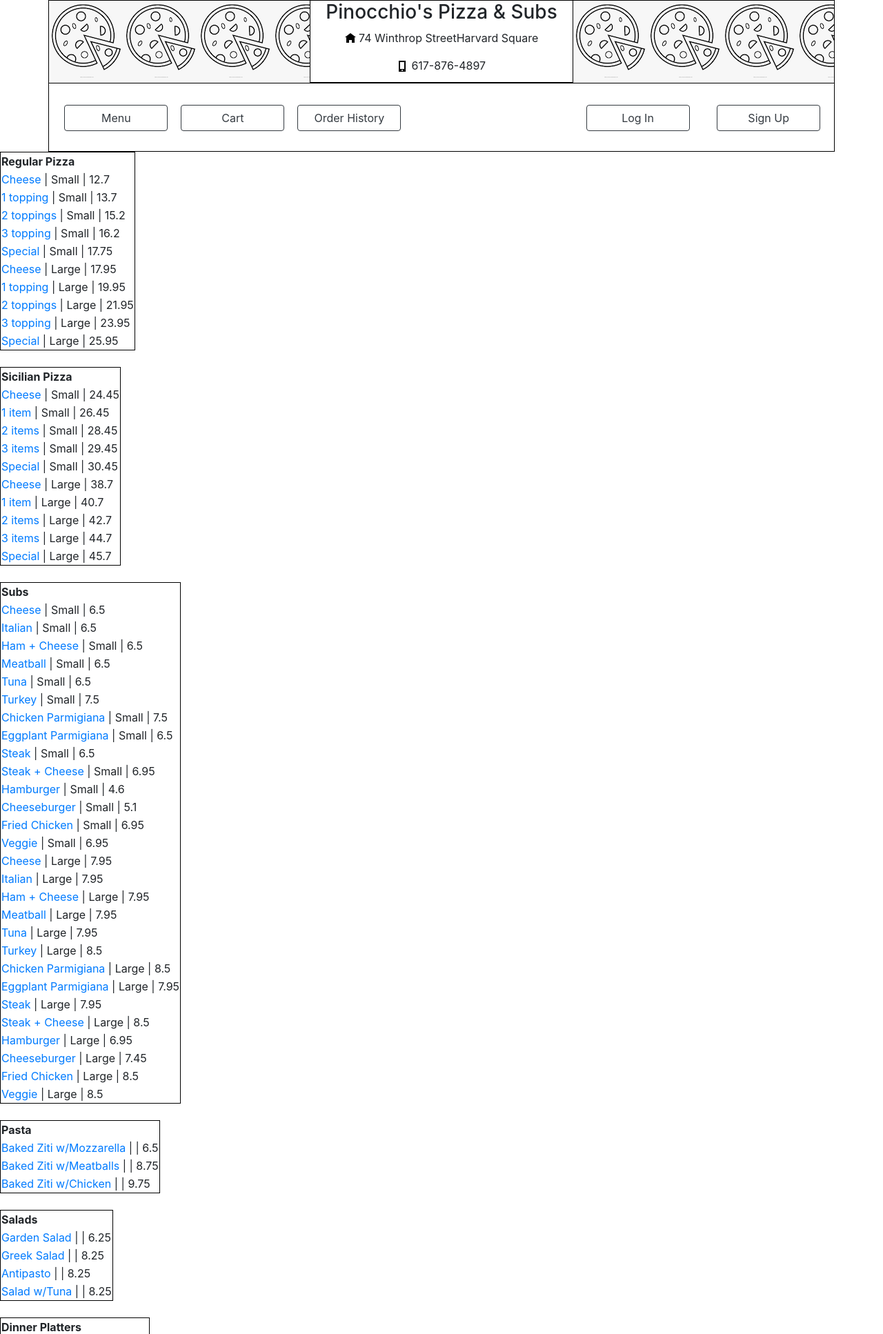
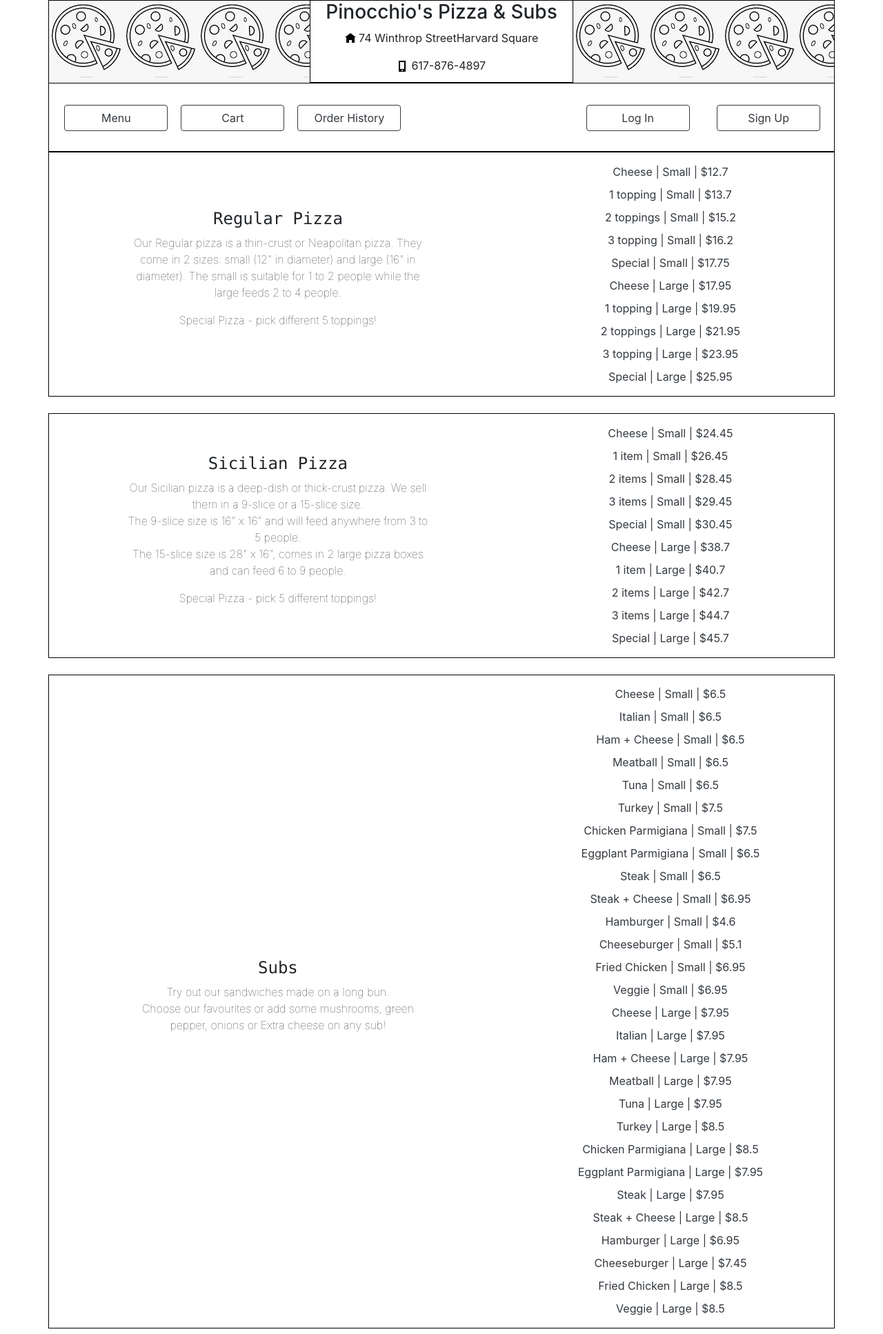
Before and after one commit to laimaurnezaite/Pinocchios, a Django app: page /menu/ in a window 1280 px wide. Shown: the top 1934 px of the page at 69% size. Run offline with Django 3.2, Linux system fonts and the light colour scheme; data comes from the database, SQL or seed files in the repository; some libraries are stand-ins or nearby versions.

Commit message:
create menu layout

```diff
--- a/templates/main_list.html
+++ b/templates/main_list.html
@@ -4,18 +4,42 @@
 
 {% block content %}
     {% for category in menu_categories %}
-        <table style="border: 1px black solid;">
-            <tr>
-                <th>{{category}}</th>
-            </tr>
-            {% for item in menu_items %}
-                {% if item.item_category == category %}
-                <tr>
-                    <td><a href="{% url 'item_detail' item.pk %}">{{item}} </a>  | {{item.size}} | {{item.unit_price}}</td>
-                </tr>
-                {% endif %}
-            {% endfor %}
-        </table>
+        <div class="container">
+            <div class="row justify-content-around" style="border: 1px solid black;">
+                <div class="col-5" style=" text-align:center; margin:auto">
+                    <h4 class="text-monospace">{{category}}</h4>
+                    {% if category == "Regular Pizza" %}
+                        <p class="font-weight-lighter">Our Regular pizza is a thin-crust or Neapolitan pizza. They come in 2 sizes: small (12" in diameter) and large (16" in diameter). The small is suitable for 1 to 2 people while the large feeds 2 to 4 people.</p>
+                        <p class="font-weight-lighter">Special Pizza - pick different 5 toppings!</p>
+
+                    {% elif category == "Sicilian Pizza" %}
+
+                        <p class="font-weight-lighter" >Our Sicilian pizza is a deep-dish or thick-crust pizza. We sell them in a 9-slice or a 15-slice size.
+                        <br>The 9-slice size is 16" x 16" and will feed anywhere from 3 to 5 people.
+                        <br>The 15-slice size is 28" x 16", comes in 2 large pizza boxes and can feed 6 to 9 people.</p>
+                        <p class="font-weight-lighter" >Special Pizza - pick 5 different toppings!</p>
+                    {% elif category == "Subs" %}
+                        <p class="font-weight-lighter" >Try out our  sandwiches made on a long bun. <br>Choose our favourites or add some mushrooms, green pepper, onions or Extra cheese on any sub!</p>
+                    {% elif category == "Pasta" %}
+                        <p class="font-weight-lighter" >Our delicous classic Italian American comfort food - pasta with Neapolitan-style tomato-based sauce with meat, cheese or chicken. So YUMMY! </p>
+                    {% elif category == "Dinner Platters" %}
+                        <p class="font-weight-lighter" >Main dish served on a platter with one or more side dishes, such as a salad or french fries.</p>
+                    {% elif category == "Salads" %}
+                        <p class="font-weight-lighter" >Vegetables are not only healthy and nutritious but also tasty! Get daily portion straight from garden, try Greek style and salads with Tuna or combine with meat and cheese.</p>
+                    {% endif %}
+                </div>
+                <div class="col-5" style="text-align:justify; padding:1%">
+
+                    {% for item in menu_items %}
+                        {% if item.item_category == category %}
+                            <div style="text-align:center; padding:1%">
+                                <a href="{% url 'item_detail' item.pk %}" class="text-dark" >{{item}}     |     {{item.size}}     |     ${{item.unit_price}}</a>
+                            </div>
+                        {% endif %}
+                    {% endfor %}
+                </div>
+            </div>
+        </div>
         <br>
     {% endfor %}
 
```
